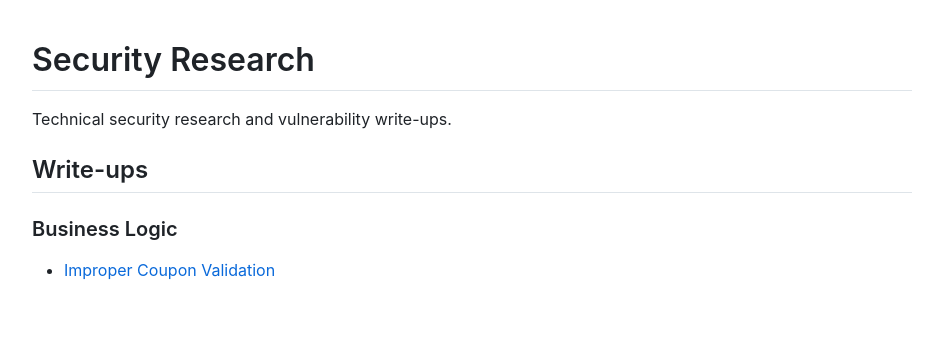
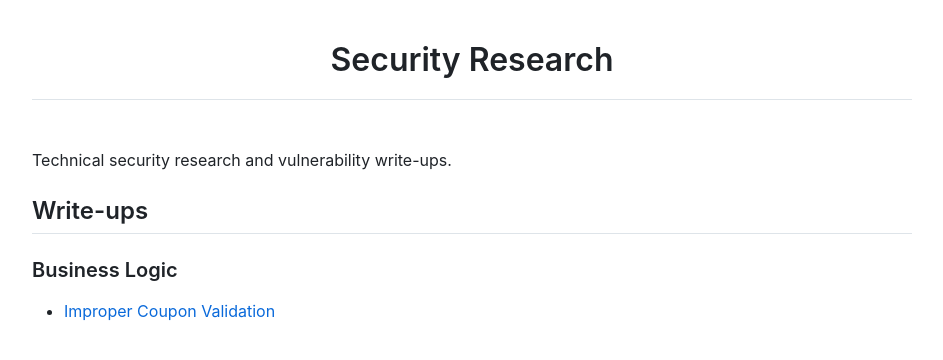
Before and after one commit to jeyharish/security-research, a Jekyll site: the page built from README.md, in a window 1280 px wide. Shown: the top 360 px of the page, without its empty margins (168-1111 px from the left). Built offline with Jekyll 4.4.1, drawn with Linux system fonts in a browser that asks for light colours; nearby versions of some CDN libraries; our own code applies the rules of GitHub Pages for plain Markdown files.

Commit message:
Update default.html

```diff
--- a/_layouts/default.html
+++ b/_layouts/default.html
@@ -12,6 +12,12 @@
       margin: 0 auto;
       padding: 40px 20px;
     }
+    /* Centers the main article title */
+    .markdown-body > h1:first-of-type {
+      text-align: center;
+      padding-bottom: 0.6em;
+      margin-bottom: 1.5em;
+    }
   </style>
 </head>
 <body class="markdown-body">
```
